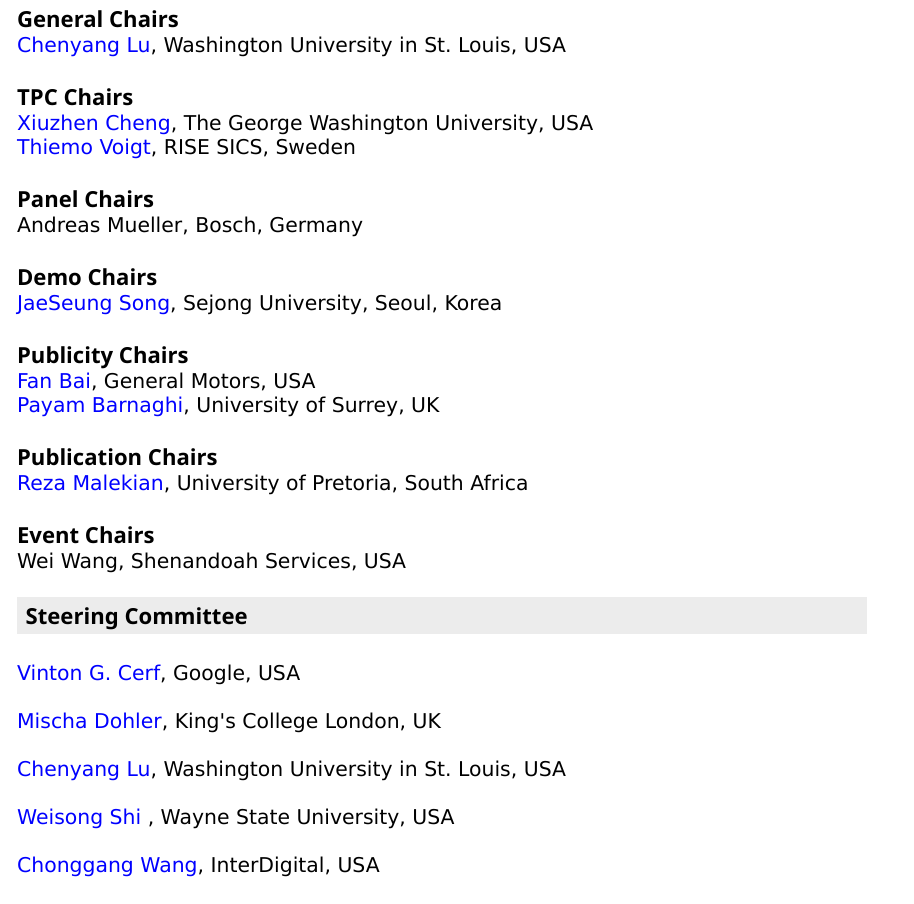
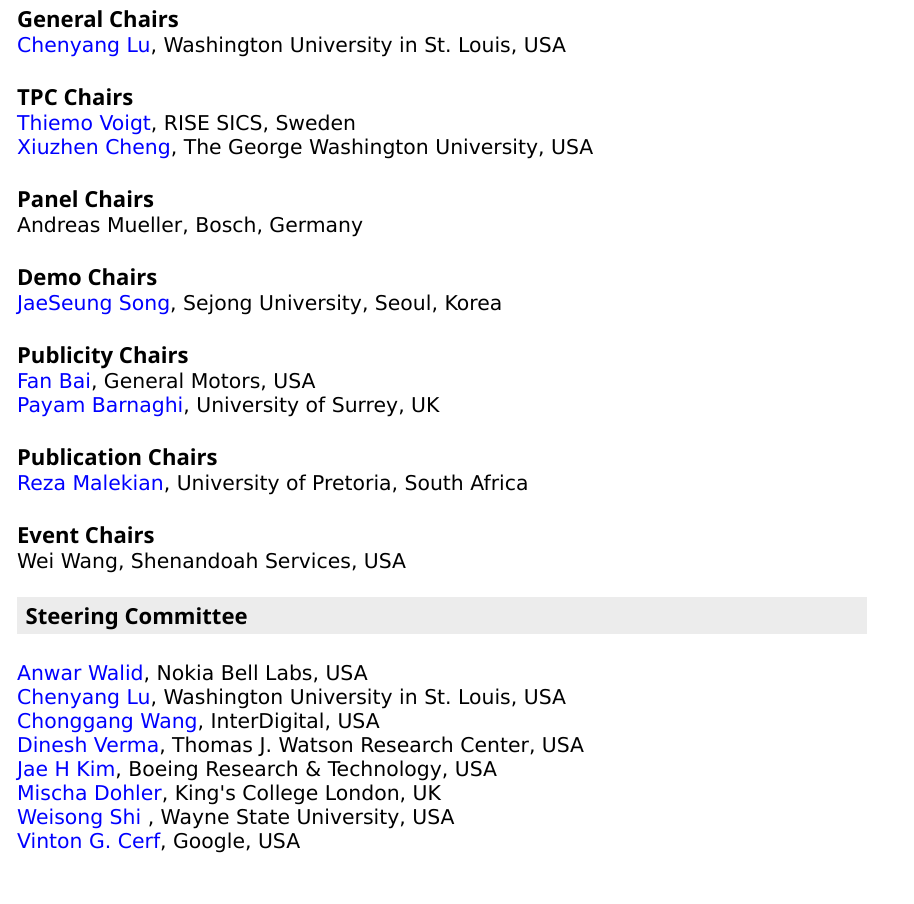
Before and after one commit to xxxyyyzzz3984/ICII-Website, a plain HTML site: page Committees.html in a window 1280 px wide. Shown: the part 366-1270 px from the top of the page, without its empty margins (0-914 px from the left). Drawn offline with Linux system fonts and the light colour scheme.

Commit message:
update for committee

```diff
--- a/Committees.html
+++ b/Committees.html
@@ -123,11 +123,11 @@ function showDivs(n) {
 <br><br>
 
 <h6>TPC Chairs</h6>
+<a href="https://www.sics.se/people/thiemo-voigt" target="_blank">Thiemo Voigt</a>, RISE SICS, Sweden
+<br>
+<a href="https://www.seas.gwu.edu/xiuzhen-susan-cheng" target="_blank">Xiuzhen Cheng</a>, The George Washington University, USA
 
-<a href="https://www.seas.gwu.edu/xiuzhen-susan-cheng" target="_blank">Xiuzhen Cheng</a>, The George Washington University, USA
-<br>
 
-<a href="https://www.sics.se/people/thiemo-voigt" target="_blank">Thiemo Voigt</a>, RISE SICS, Sweden
 
 <br><br>
 
@@ -167,19 +167,29 @@ Wei Wang, Shenandoah Services, USA
 <h5>Steering Committee</h5>
 <br>
 
-<a href="https://en.wikipedia.org/wiki/Vint_Cerf" target="_blank">Vinton G. Cerf</a>, Google, USA
-<br><br>
+<a href="http://ect.bell-labs.com/who/anwar/" target="_blank">Anwar Walid</a>, Nokia Bell Labs, USA
+<br>
+
+<a href="http://www.cs.wustl.edu/~lu/" target="_blank">Chenyang Lu</a>, Washington University in St. Louis, USA
+<br>
+
+<a href="https://www.linkedin.com/in/chonggangwang" target="_blank">Chonggang Wang</a>, InterDigital, USA
+<br>
+
+<a href="http://researcher.watson.ibm.com/researcher/view.php?person=us-dverma" target="_blank">Dinesh Verma</a>, Thomas J. Watson Research Center, USA
+<br>
+
+<a href="https://www.researchgate.net/profile/Jae_Kim20" target="_blank">Jae H Kim</a>, Boeing Research &#38 Technology, USA
+<br>
 
 <a href="https://www.kcl.ac.uk/nms/depts/informatics/people/atoz/dohlerm.aspx" target="_blank">Mischa Dohler</a>, King's College London, UK
+<br>
 
-<br><br>
-<a href="http://www.cs.wustl.edu/~lu/" target="_blank">Chenyang Lu</a>, Washington University in St. Louis, USA
+<a href="http://www.cs.wayne.edu/~weisong/" target="_blank">Weisong Shi </a>, Wayne State University, USA
+<br>
 
-<br><br>
-<a href="http://www.cs.wayne.edu/~weisong/" target="_blank">Weisong Shi </a>, Wayne State University, USA
-
-<br><br>
-<a href="https://www.linkedin.com/in/chonggangwang" target="_blank">Chonggang Wang</a>, InterDigital, USA
+<a href="https://en.wikipedia.org/wiki/Vint_Cerf" target="_blank">Vinton G. Cerf</a>, Google, USA
+<br>
 
 <p>&nbsp;</p>
 
```
